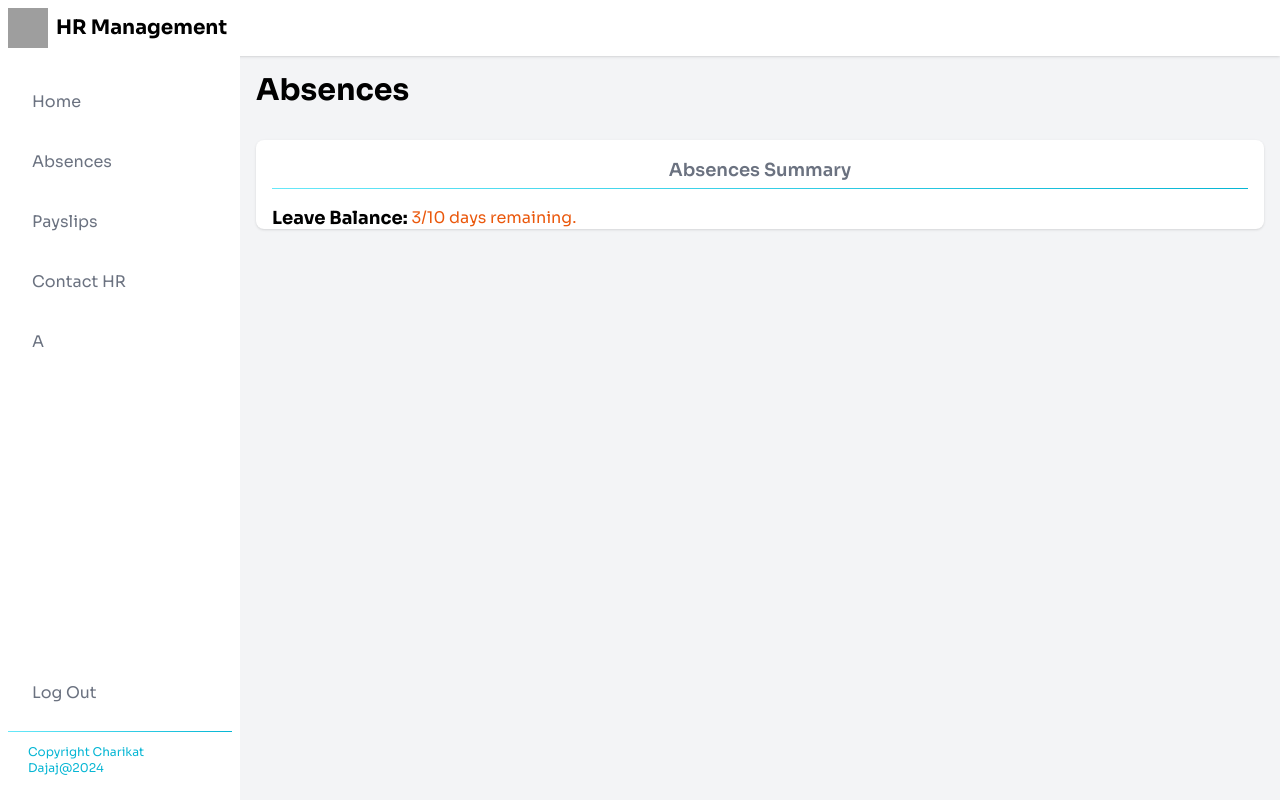
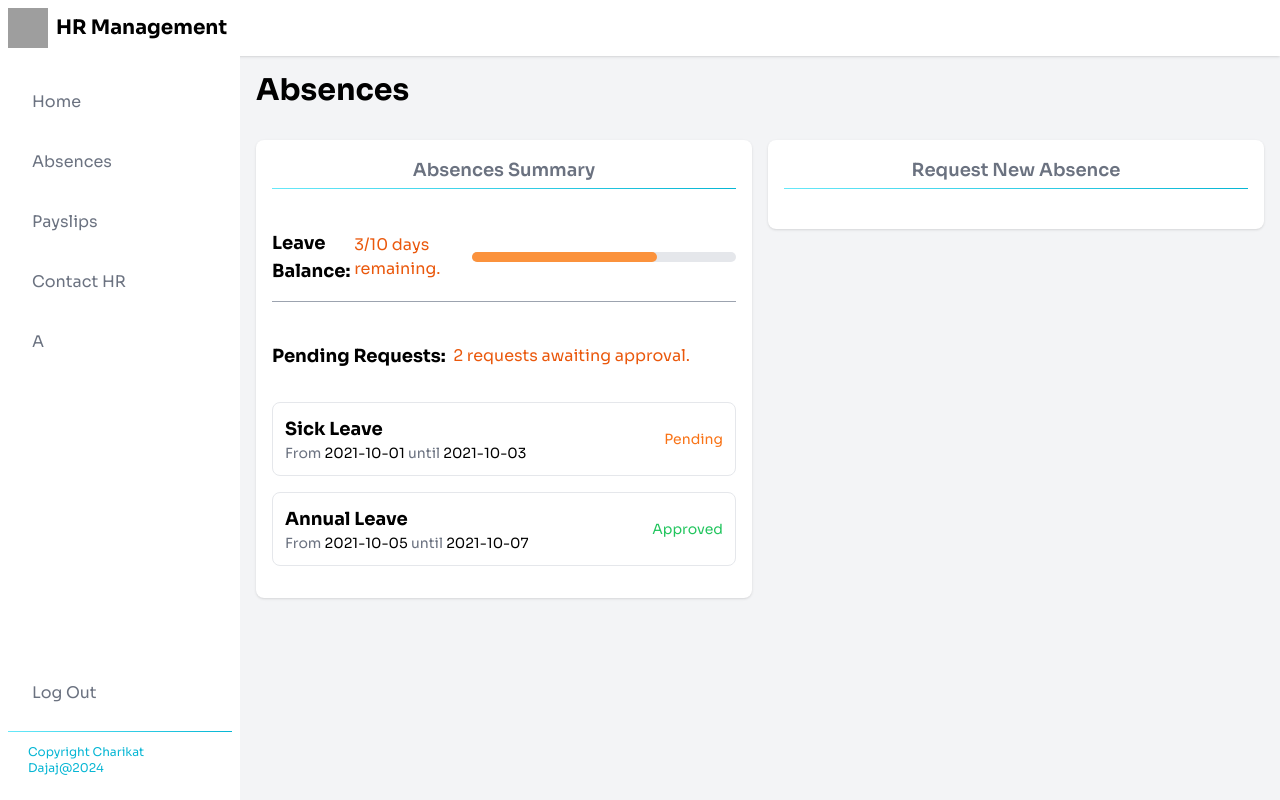
Before and after one commit to akram-aki/HR-management-app, a React (Vite) app in the folder front/: page / in a window 1280 px wide. Both pictures are taken after a click on the link "Absences". Built offline with nearby package versions, Linux system fonts and the light colour scheme; grey boxes are pictures that could not be loaded.

Commit message:
Absence Section added

```diff
--- a/front/src/App.jsx
+++ b/front/src/App.jsx
@@ -1,5 +1,5 @@
-import AdminDashboard from "./components/adminDashboard/Index";
-import ProtectedRoute from "./components/ProtectedRoute";
+// import AdminDashboard from "./components/adminDashboard/Index";
+// import ProtectedRoute from "./components/ProtectedRoute";
 import { User } from "./User";
 import Login from "./components/loginPage/Index";
 import HomePage from "./components/homePage/index";
--- a/front/src/components/ProtectedRoute.jsx
+++ b/front/src/components/ProtectedRoute.jsx
@@ -1,27 +1,27 @@
-import React from "react";
-import { Navigate } from "react-router-dom";
-import * as jwt_decode from "jwt-decode";
-import Cookies from "js-cookie";
+// import React from "react";
+// import { Navigate } from "react-router-dom";
+// import * as jwt_decode from "jwt-decode";
+// import Cookies from "js-cookie";
 
-const ProtectedRoute = ({ children, role }) => {
-  const token = Cookies.get("token");
+// const ProtectedRoute = ({ children, role }) => {
+//   const token = Cookies.get("token");
 
-  if (!token) {
-    return <Navigate to="/login" />;
-  }
+//   if (!token) {
+//     return <Navigate to="/login" />;
+//   }
 
-  try {
-    const decoded = jwt_decode(token);
+//   try {
+//     const decoded = jwt_decode(token);
 
-    if (decoded.role !== role) {
-      return <Navigate to="/" />;
-    }
+//     if (decoded.role !== role) {
+//       return <Navigate to="/" />;
+//     }
 
-    return children;
-  } catch (e) {
-    console.error("Error decoding token", e);
-    return <Navigate to="/login" />;
-  }
-};
+//     return children;
+//   } catch (e) {
+//     console.error("Error decoding token", e);
+//     return <Navigate to="/login" />;
+//   }
+// };
 
-export default ProtectedRoute;
+// export default ProtectedRoute;
--- a/front/src/components/homePage/Absences.jsx
+++ b/front/src/components/homePage/Absences.jsx
@@ -3,21 +3,79 @@ import React from 'react'
 function Absences() {
   const daysAbsented = 7;
   const maxDays = 10;
+  const pendingAbsenceRequests = 2;
+  const absenceRequests = [
+    {
+      id: 1,
+      name: 'John Doe',
+      startDate: '2021-10-01',
+      endDate: '2021-10-03',
+      status: 'Pending',
+      type: 'Sick Leave'
+    },
+    {
+      id: 2,
+      name: 'Jane Doe',
+      startDate: '2021-10-05',
+      endDate: '2021-10-07',
+      status: 'Approved',
+      type: 'Annual Leave',
+    }
+
+  ]
+
+
+
   return (
     <div>
       <div className="mt-8 flex flex-wrap space-x-0 space-y-2 md:space-x-4 md:space-y-0">
         <div className="flex-1 bg-white p-4 shadow rounded-lg md:w-1/2 h-full">
           <h2 className="text-gray-500 text-lg font-semibold pb-1 text-center mx-20">Absences Summary</h2>
-          <div className="bg-gradient-to-r from-cyan-300 to-cyan-500 h-px mb-6">
-            <div className='flex items-center'>
-              <h3 className='text-lg font-bold my-4'>Leave Balance:&nbsp;</h3> <span className='text-orange-600'>{maxDays - daysAbsented}/{maxDays} days remaining.</span>
-
+          <div className="bg-gradient-to-r from-cyan-300 to-cyan-500 h-px mb-6" />
+          {/* Leave Balance */}
+          <div className='flex items-center justify-between'>
+            <h3 className='text-lg font-bold my-4'>Leave Balance:&nbsp;</h3> <span className='text-orange-600'>{maxDays - daysAbsented}/{maxDays} days remaining.</span>
+            <div className="w-full bg-gray-200 rounded-full h-2.5 dark:bg-gray-700 ml-6">
+              <div className="bg-orange-400 h-2.5 rounded-full" style={{ width: `${(daysAbsented / maxDays) * 100}%` }}></div>
             </div>
           </div>
+          <div className="bg-gray-400 h-[0.5px] mb-6" />
+
+          <div className='flex items-center'>
+            <h3 className='text-lg font-bold my-4'>Pending Requests: &nbsp;</h3><span className='text-orange-600'>{pendingAbsenceRequests} requests awaiting approval.</span>
+          </div>
+          {/* Absence Requests */}
+          {absenceRequests.map((request, index) => (
+            <div key={index} className="flex items-center justify-between my-4 p-3 border rounded-lg hover:bg-gray-100">
+              <div>
+                <h3 className='text-lg font-bold'>{request.type}</h3>
+                <p className='text-sm text-gray-500'>From <span className='text-black'>{request.startDate}</span> until <span className='text-black'>{request.endDate}</span></p>
+              </div>
+              <div className='flex items-center gap-8'>
+                <p className={`text-sm ${request.status === 'Approved' ? 'text-green-500' : 'text-orange-500'}`}>{request.status}</p>
+              </div>
+            </div>
+          ))}
+
+
+
         </div>
-      </div>
+        <div className="flex-1 bg-white p-4 shadow rounded-lg md:w-1/2 h-full">
+          <h2 className="text-gray-500 text-lg font-semibold pb-1 text-center mx-20">Request New Absence</h2>
+          <div className="bg-gradient-to-r from-cyan-300 to-cyan-500 h-px mb-6" />
+          {/* Leave Balance */}
+          <div className='flex items-center justify-between'>
+
+
+          </div>
+
+
+
+          {/* Absence Requests */}
+
+        </div>
+      </div >
     </div>
   )
 }
-
 export default Absences
```
